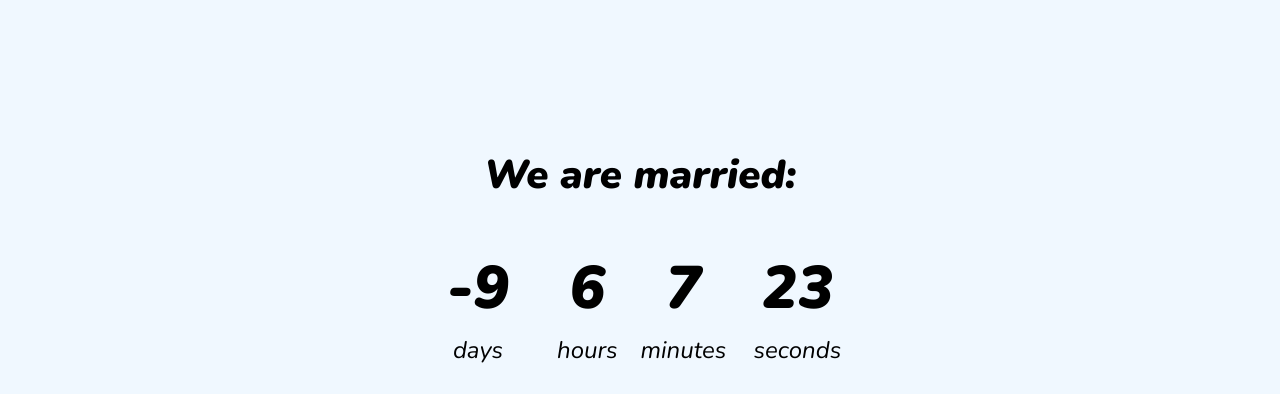
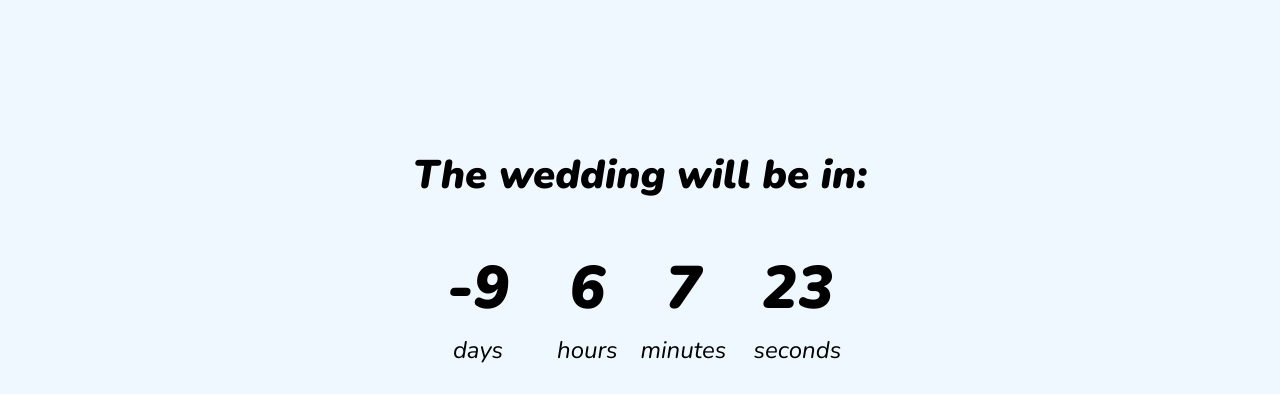
Before and after one commit to nbmprod/nywedding, a plain HTML site: page index.html in a window 1280 px wide. Shown: the top 394 px of the page. Drawn offline with nearby package versions, Linux system fonts and the light colour scheme.

Commit message:
return the correct title

```diff
--- a/index.html
+++ b/index.html
@@ -15,7 +15,7 @@
 
         <div class="countdown">
             <div class="countdown-title">
-                <p>We are married:</p>
+                <p>The wedding will be in:</p>
             </div>
 
             <div class="countdown-container">
```
